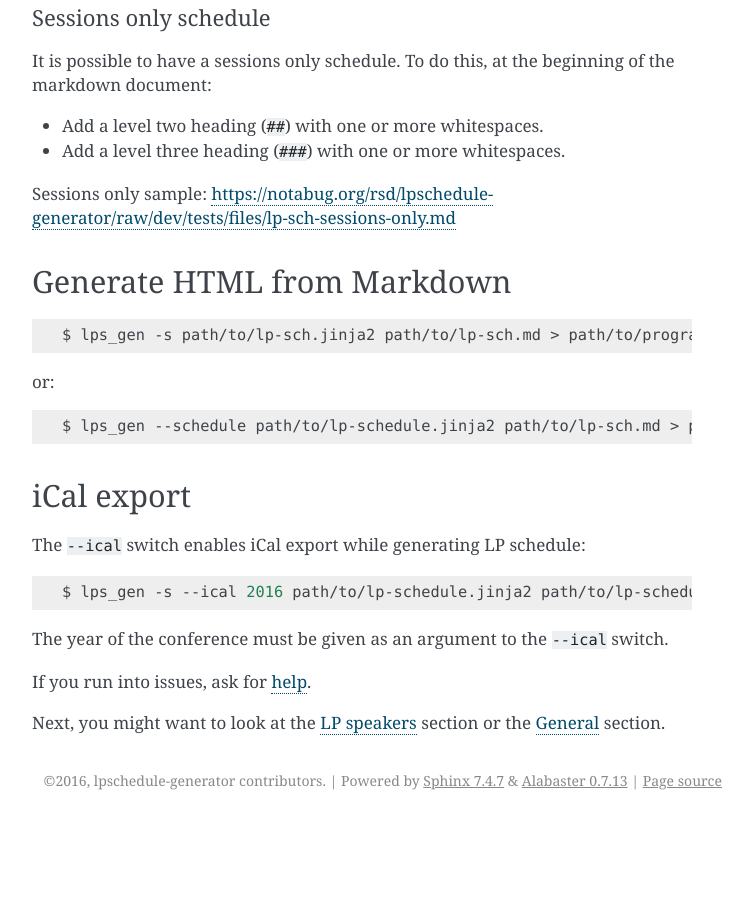
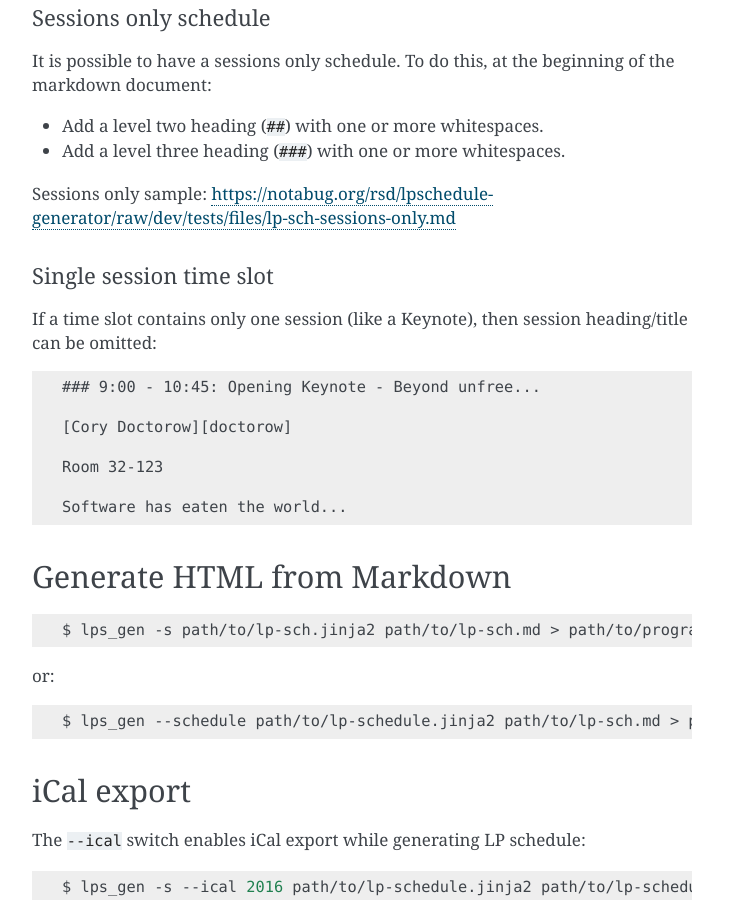
Before and after one commit to r5d/lpschedule-generator, a Sphinx documentation site: the page built from docs/schedule/index.rst, in a window 1280 px wide and 900 px high, scrolled down 3038 px. Shown: the whole window, without its empty margins (388-1141 px from the left). Built offline with Sphinx 7.4.7, drawn with Linux system fonts in a browser that asks for light colours; before the commit the page ends 3858 px from its top, so only the background shows below that; some of the changed text lies outside the part shown.

Commit message:
docs: Update schedule/index.rst.
* docs/schedule/index.rst: Add sub-section 'Single session time slot'.

```diff
--- a/docs/schedule/index.rst
+++ b/docs/schedule/index.rst
@@ -155,6 +155,19 @@ beginning of the markdown document:
 
 Sessions only sample: https://notabug.org/rsd/lpschedule-generator/raw/dev/tests/files/lp-sch-sessions-only.md
 
+Single session time slot
+........................
+
+If a time slot contains only one session (like a Keynote), then
+session heading/title can be omitted::
+
+  ### 9:00 - 10:45: Opening Keynote - Beyond unfree...
+
+  [Cory Doctorow][doctorow]
+
+  Room 32-123
+
+  Software has eaten the world...
 
 .. highlight:: bash
 
```
